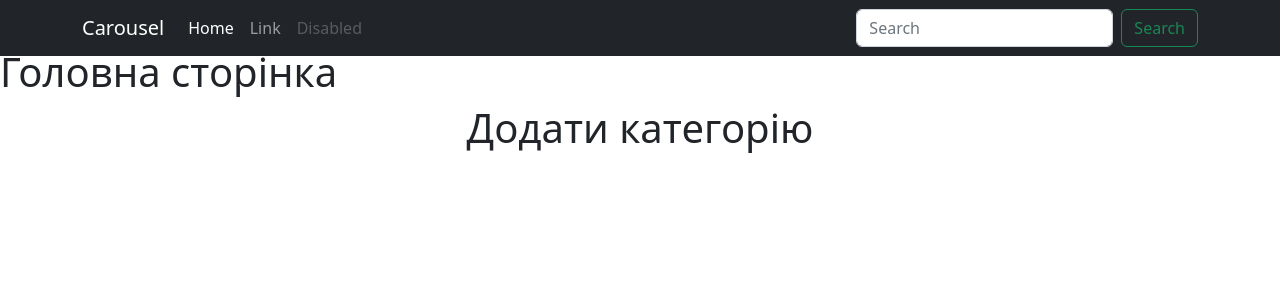
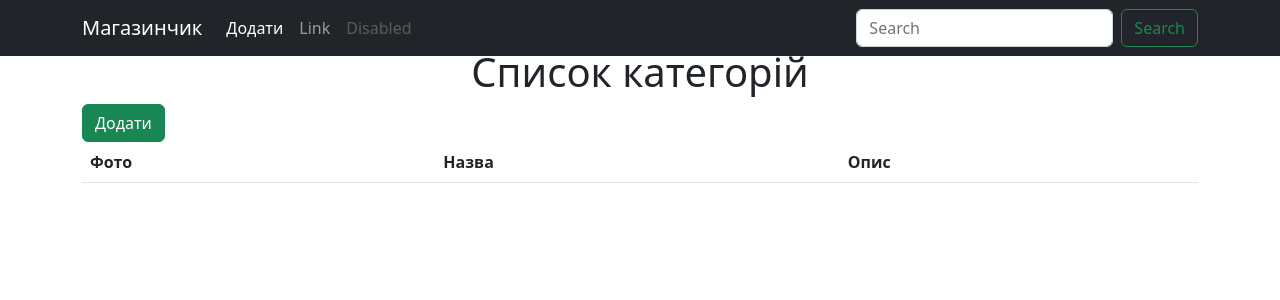
Before and after one commit to novakvova/Laravel_PHP_PV122, a React (Create React App) app in the folder my-app/: page / in a window 1280 px wide. Shown: the top 300 px of the page. Built offline with nearby package versions, Linux system fonts and the light colour scheme.

Commit message:
Working show category home page

```diff
--- a/my-app/src/App.tsx
+++ b/my-app/src/App.tsx
@@ -2,15 +2,19 @@ import React from 'react';
 import logo from './logo.svg';
 import './App.css';
 import HomePage from './components/home/HomePage';
-import DefaultHeader from './components/containers/default/DefaultHeader';
 import CategoryCreatePage from './components/category/create/CategoryCreatePage';
+import { Route, Routes } from 'react-router-dom';
+import DefaultLayout from './components/containers/default/DefaultLayout';
 
 function App() {
   return (
     <>
-      <DefaultHeader />
-      <HomePage />
-      <CategoryCreatePage />
+      <Routes>
+        <Route path="/" element={<DefaultLayout/>}>
+          <Route index element={<HomePage />} />
+          <Route path="categories/create" element={<CategoryCreatePage />} />
+        </Route>
+      </Routes>
     </>
   );
 }
--- a/my-app/src/components/containers/default/DefaultHeader.tsx
+++ b/my-app/src/components/containers/default/DefaultHeader.tsx
@@ -1,3 +1,4 @@
+import { Link } from "react-router-dom";
 import "./DefaultHeader.css";
 
 const DefaultHeader = () => {
@@ -6,9 +7,9 @@ const DefaultHeader = () => {
       <header data-bs-theme="dark">
         <nav className="navbar navbar-expand-md navbar-dark fixed-top bg-dark">
           <div className="container">
-            <a className="navbar-brand" href="#">
-              Carousel
-            </a>
+            <Link className="navbar-brand" to="/">
+              Магазинчик
+            </Link>
             <button
               className="navbar-toggler"
               type="button"
@@ -23,9 +24,9 @@ const DefaultHeader = () => {
             <div className="collapse navbar-collapse" id="navbarCollapse">
               <ul className="navbar-nav me-auto mb-2 mb-md-0">
                 <li className="nav-item">
-                  <a className="nav-link active" aria-current="page" href="#">
-                    Home
-                  </a>
+                  <Link className="nav-link active" aria-current="page" to="/categories/create">
+                    Додати
+                  </Link>
                 </li>
                 <li className="nav-item">
                   <a className="nav-link" href="#">
--- /dev/null
+++ b/my-app/src/components/containers/default/DefaultLayout.tsx
@@ -0,0 +1,14 @@
+import { Outlet } from "react-router-dom";
+import DefaultHeader from "./DefaultHeader";
+
+const DefaultLayout = () => {
+    return (
+        <>
+            <DefaultHeader />
+            <div className="container">
+                <Outlet />
+            </div>
+        </>
+    );
+}
+export default DefaultLayout;
--- a/my-app/src/components/home/HomePage.tsx
+++ b/my-app/src/components/home/HomePage.tsx
@@ -1,7 +1,45 @@
+import { useState } from "react";
+import { ICategoryItem } from "./types";
+
 const HomePage = () => {
+  const [list, setList] = useState<ICategoryItem[]>([]);
+
+  const onAddCategory=() => {
+    const item : ICategoryItem = {
+      id: 4,
+      description: "Козак",
+      name: "Нормальний пацан",
+      image: "https://www.stryi.net.ua/wp-content/uploads/2023/02/kozak-360x480.webp"
+    };
+    setList([item]);
+  }
+
+  const dataView = list.map((category) => (
+    <tr key={category.id}>
+      <th>
+        <img src={category.image} alt="Фотка" width={50} />
+      </th>
+      <td>{category.name}</td>
+      <td>{category.description}</td>
+    </tr>
+  ));
+
   return (
     <>
-      <h1>Головна сторінка</h1>
+      <h1 className="text-center">Список категорій</h1>
+      <button className="btn btn-success" onClick={onAddCategory}>Додати</button>
+      <table className="table">
+        <thead>
+          <tr>
+            <th scope="col">Фото</th>
+            <th scope="col">Назва</th>
+            <th scope="col">Опис</th>
+          </tr>
+        </thead>
+        <tbody>
+          {dataView}
+        </tbody>
+      </table>
     </>
   );
 };
--- /dev/null
+++ b/my-app/src/components/home/types.ts
@@ -0,0 +1,6 @@
+export interface ICategoryItem {
+    id: number,
+    name: string,
+    image: string,
+    description: string
+}
```
